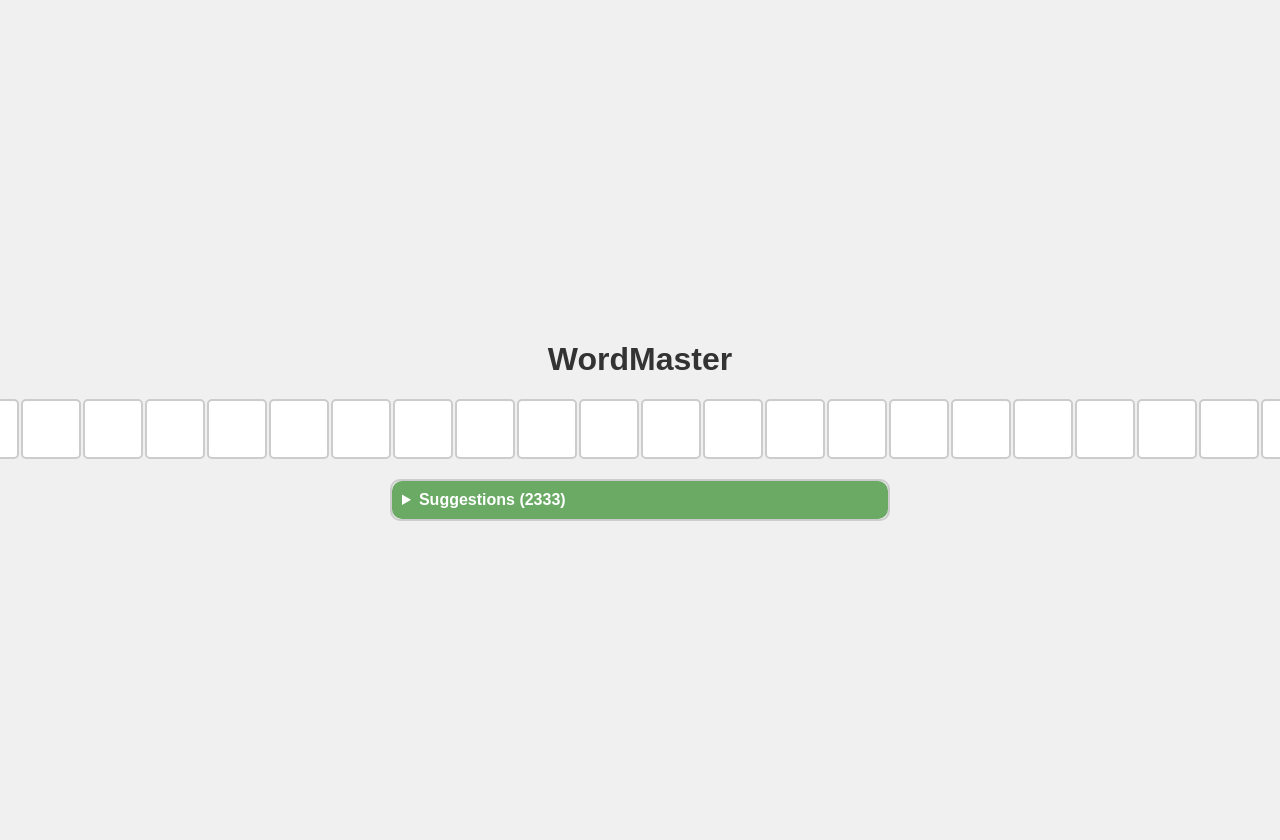
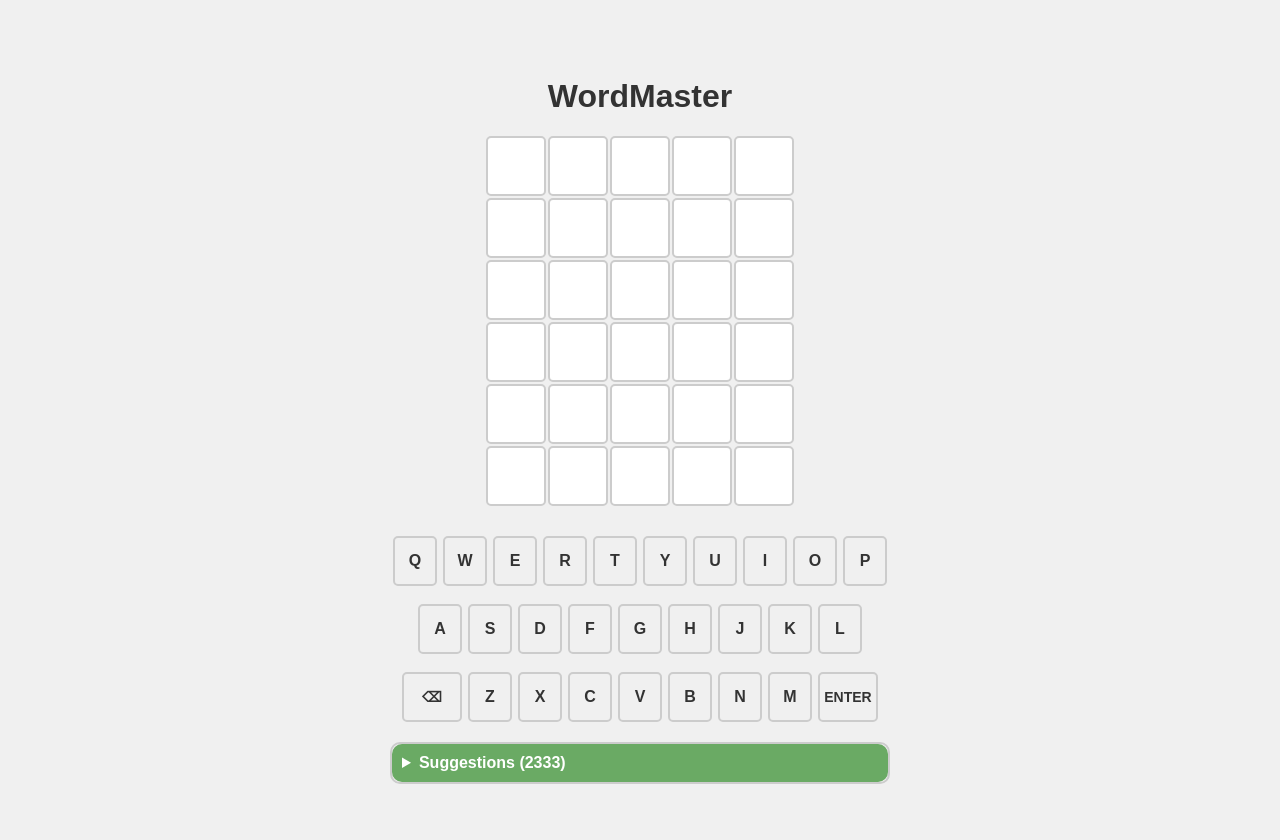
Before and after one commit to z0n6/WordMaster, a Flask app: page / in a window 1280 px wide; the page is wider, and only the part inside the window is pictured. Run offline with Flask 3, Linux system fonts and the light colour scheme.

Commit message:
Add virtual keyboard to Wordle app for improved mobile usability

```diff
--- a/app/static/css/style.css
+++ b/app/static/css/style.css
@@ -19,8 +19,7 @@ h1 {
 }
 
 #game-board {
-    display: flex;
-    justify-content: center;
+    display: grid;
     grid-template-rows: repeat(6, 1fr);
     gap: 2px;
     margin: 20px;
@@ -172,3 +171,53 @@ button:hover {
 #new-game-btn:hover {
     background-color: #5a8f53;
 }
+
+#keyboard {
+    margin: 20px auto;
+    max-width: 500px;
+    display: flex;
+    flex-direction: column;
+    gap: 8px;
+}
+
+.keyboard-row {
+    display: flex;
+    justify-content: center;
+    gap: 6px;
+}
+
+.key {
+    width: 40px;
+    height: 50px;
+    border: 2px solid #ccc;
+    border-radius: 5px;
+    background-color: #f0f0f0;
+    color: #333;
+    font-size: 16px;
+    font-weight: bold;
+    cursor: pointer;
+    transition: background-color 0.2s, border-color 0.2s;
+    display: flex;
+    justify-content: center;
+    align-items: center;
+    text-transform: uppercase;
+}
+
+.key:hover {
+    background-color: #e0e0e0;
+    border-color: #999;
+}
+
+.key:active {
+    background-color: #d0d0d0;
+}
+
+.key.special {
+    width: 60px;
+    font-size: 14px;
+}
+
+.key.disabled {
+    pointer-events: none;
+    opacity: 0.5;
+}
--- a/app/static/js/script.js
+++ b/app/static/js/script.js
@@ -4,6 +4,7 @@ document.addEventListener('DOMContentLoaded', function() {
     let currentRow = 0;
     let currentCol = 0;
     let suggestionsOffset = 0;
+    let gameOver = false;
 
     function startNewGame() {
         fetch('/new_game', { method: 'POST' })
@@ -13,6 +14,8 @@ document.addEventListener('DOMContentLoaded', function() {
                     resetBoard();
                     messageDiv.innerHTML = '';
                     document.getElementById('new-game-container').innerHTML = '';
+                    gameOver = false;
+                    document.getElementById('keyboard').classList.remove('disabled');
                     updateSuggestions();
                 }
             });
@@ -67,6 +70,8 @@ document.addEventListener('DOMContentLoaded', function() {
                 newGameBtn.textContent = 'New Game';
                 newGameBtn.addEventListener('click', startNewGame);
                 document.getElementById('new-game-container').appendChild(newGameBtn);
+                gameOver = true;
+                document.getElementById('keyboard').classList.add('disabled');
             } else if (data.lost) {
                 messageDiv.textContent = 'Game over! The word was ' + data.secret;
                 const newGameBtn = document.createElement('button');
@@ -74,6 +79,8 @@ document.addEventListener('DOMContentLoaded', function() {
                 newGameBtn.textContent = 'New Game';
                 newGameBtn.addEventListener('click', startNewGame);
                 document.getElementById('new-game-container').appendChild(newGameBtn);
+                gameOver = true;
+                document.getElementById('keyboard').classList.add('disabled');
             } else {
                 messageDiv.textContent = '';
             }
@@ -165,22 +172,34 @@ document.addEventListener('DOMContentLoaded', function() {
         currentCol = 5;
     }
 
-    document.addEventListener('keydown', function(e) {
-        if (currentRow >= 6) return; // Game over
+    function handleKeyPress(key) {
+        if (gameOver) return;
         const row = document.getElementById(`row-${currentRow}`);
         const letters = row.querySelectorAll('.letter');
 
-        if (e.key === 'Enter') {
+        if (key === 'Enter') {
             submitGuess();
-        } else if (e.key === 'Backspace') {
+        } else if (key === 'Backspace') {
             if (currentCol > 0) {
                 currentCol--;
                 letters[currentCol].textContent = '';
             }
-        } else if (e.key.length === 1 && e.key.match(/[a-zA-Z]/) && currentCol < 5) {
-            letters[currentCol].textContent = e.key.toUpperCase();
+        } else if (key.length === 1 && key.match(/[a-zA-Z]/) && currentCol < 5) {
+            letters[currentCol].textContent = key.toUpperCase();
             currentCol++;
         }
+    }
+
+    document.addEventListener('keydown', function(e) {
+        handleKeyPress(e.key);
+    });
+
+    // Add click event listeners for virtual keyboard
+    document.querySelectorAll('.key').forEach(button => {
+        button.addEventListener('click', function() {
+            const key = this.getAttribute('data-key');
+            handleKeyPress(key);
+        });
     });
 
     // Start a new game on load
--- a/app/templates/index.html
+++ b/app/templates/index.html
@@ -56,6 +56,42 @@
         </div>
         <div id="message"></div>
         <div id="new-game-container"></div>
+        <div id="keyboard">
+            <div class="keyboard-row">
+                <button class="key" data-key="Q">Q</button>
+                <button class="key" data-key="W">W</button>
+                <button class="key" data-key="E">E</button>
+                <button class="key" data-key="R">R</button>
+                <button class="key" data-key="T">T</button>
+                <button class="key" data-key="Y">Y</button>
+                <button class="key" data-key="U">U</button>
+                <button class="key" data-key="I">I</button>
+                <button class="key" data-key="O">O</button>
+                <button class="key" data-key="P">P</button>
+            </div>
+            <div class="keyboard-row">
+                <button class="key" data-key="A">A</button>
+                <button class="key" data-key="S">S</button>
+                <button class="key" data-key="D">D</button>
+                <button class="key" data-key="F">F</button>
+                <button class="key" data-key="G">G</button>
+                <button class="key" data-key="H">H</button>
+                <button class="key" data-key="J">J</button>
+                <button class="key" data-key="K">K</button>
+                <button class="key" data-key="L">L</button>
+            </div>
+            <div class="keyboard-row">
+                <button class="key special" data-key="Backspace">⌫</button>
+                <button class="key" data-key="Z">Z</button>
+                <button class="key" data-key="X">X</button>
+                <button class="key" data-key="C">C</button>
+                <button class="key" data-key="V">V</button>
+                <button class="key" data-key="B">B</button>
+                <button class="key" data-key="N">N</button>
+                <button class="key" data-key="M">M</button>
+                <button class="key special" data-key="Enter">ENTER</button>
+            </div>
+        </div>
         <details id="suggestions">
             <summary>Suggestions</summary>
             <ul id="suggestion-list"></ul>
```
